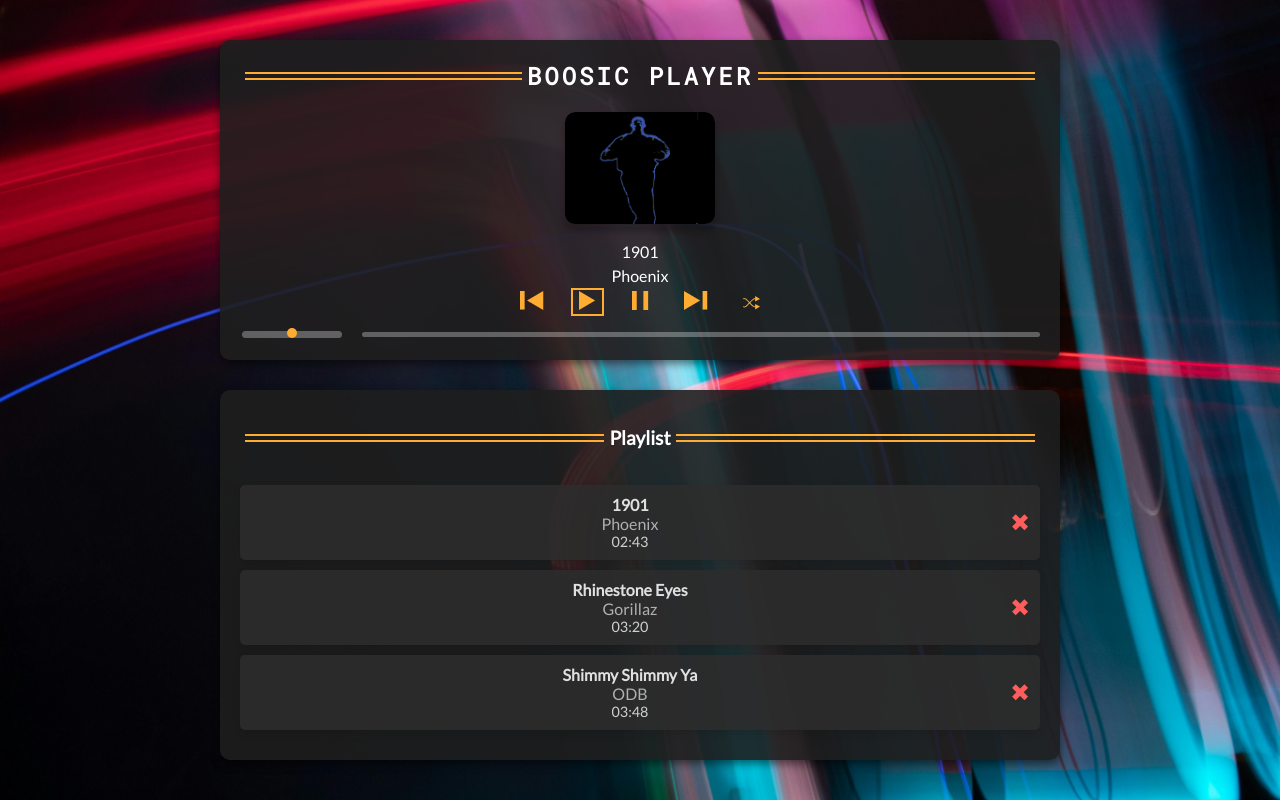
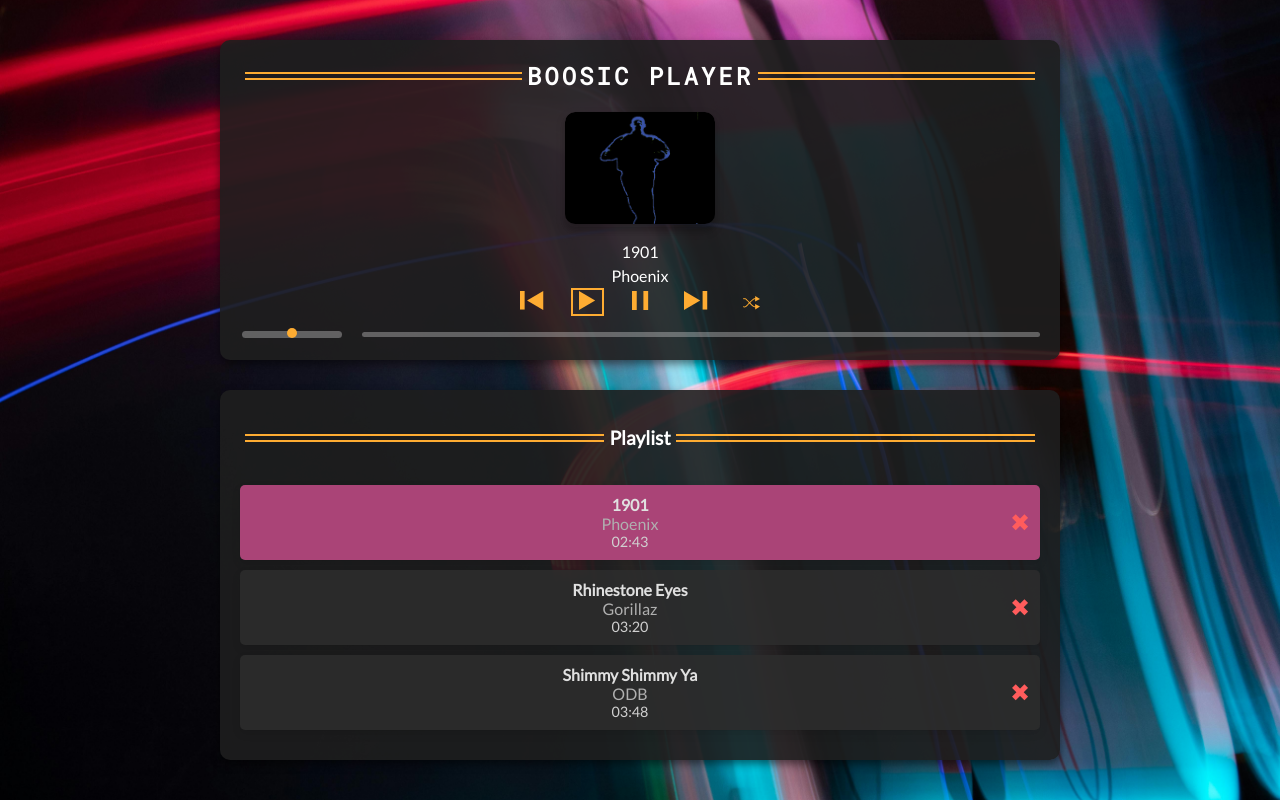
Before and after one commit to Envisational/Music-Player, a plain HTML site: page index.html in a window 1280 px wide. Both pictures are taken after a click on the button 587 px from the left and 302 px from the top of the page. Drawn offline with Linux system fonts and the light colour scheme.

Commit message:
Highlight feature bug fixed

```diff
--- a/script.js
+++ b/script.js
@@ -39,6 +39,22 @@
   songs: [...allSongs],
   currentSong: null,
   songCurrentTime: 0,
+};
+
+// Highlight current song
+const highlightCurrentSong = () => {
+  const playlistSongElements = document.querySelectorAll(".playlist-song");
+  const songToHighlight = document.getElementById(
+    `song-${userData?.currentSong?.id}`
+  );
+
+  // Remove highlight from all songs
+  playlistSongElements.forEach((songEl) => {
+    songEl.classList.remove("highlighted");
+  });
+
+  // Highlight current song
+  if (songToHighlight) songToHighlight.classList.add("highlighted");
 };
 
 const updateProgressBar = () => {
@@ -180,21 +196,7 @@
   songArtist.textContent = currentArtist ? currentArtist : "";
 };
 
-// Highlight current song
-const highlightCurrentSong = () => {
-  const playlistSongElements = document.querySelectorAll(".playlist-song");
-  const songToHighlight = document.getElementById(
-    `song-${userData?.currentSong?.id}`
-  );
 
-  // Remove highlight from all songs
-  playlistSongElements.forEach((songEl) => {
-    songEl.removeAttribute("aria-current");
-  });
-
-  // Highlight current song
-  if (songToHighlight) songToHighlight.setAttribute("aria-current", "true");
-};
 
 // Render songs
 const renderSongs = (array) => {
--- a/styles.css
+++ b/styles.css
@@ -167,6 +167,11 @@
     margin: 10px 0;
     border-radius: 8px;
     box-shadow: 0 4px 8px rgba(0, 0, 0, 0.1);
+    transition: background-color 0.3s ease, transform 0.2s ease;
+}
+.playlist-song.highlighted {
+    background-color: rgb(170, 68, 119) !important; /* Highlight color */
+    color: #fff !important; /* Text color */
 }
 .playlist-song-info {
     cursor: pointer;
@@ -258,8 +263,3 @@
 button:focus {
     outline: 2px solid #feac32;
 }
-/* NOT WORKING */
-.playlist-song[aria-current="true"] {
-    background-color: rgba(254, 172, 50, 0.5); /* Highlight color */
-    color: #fff; /* Text color */
-  }
```
